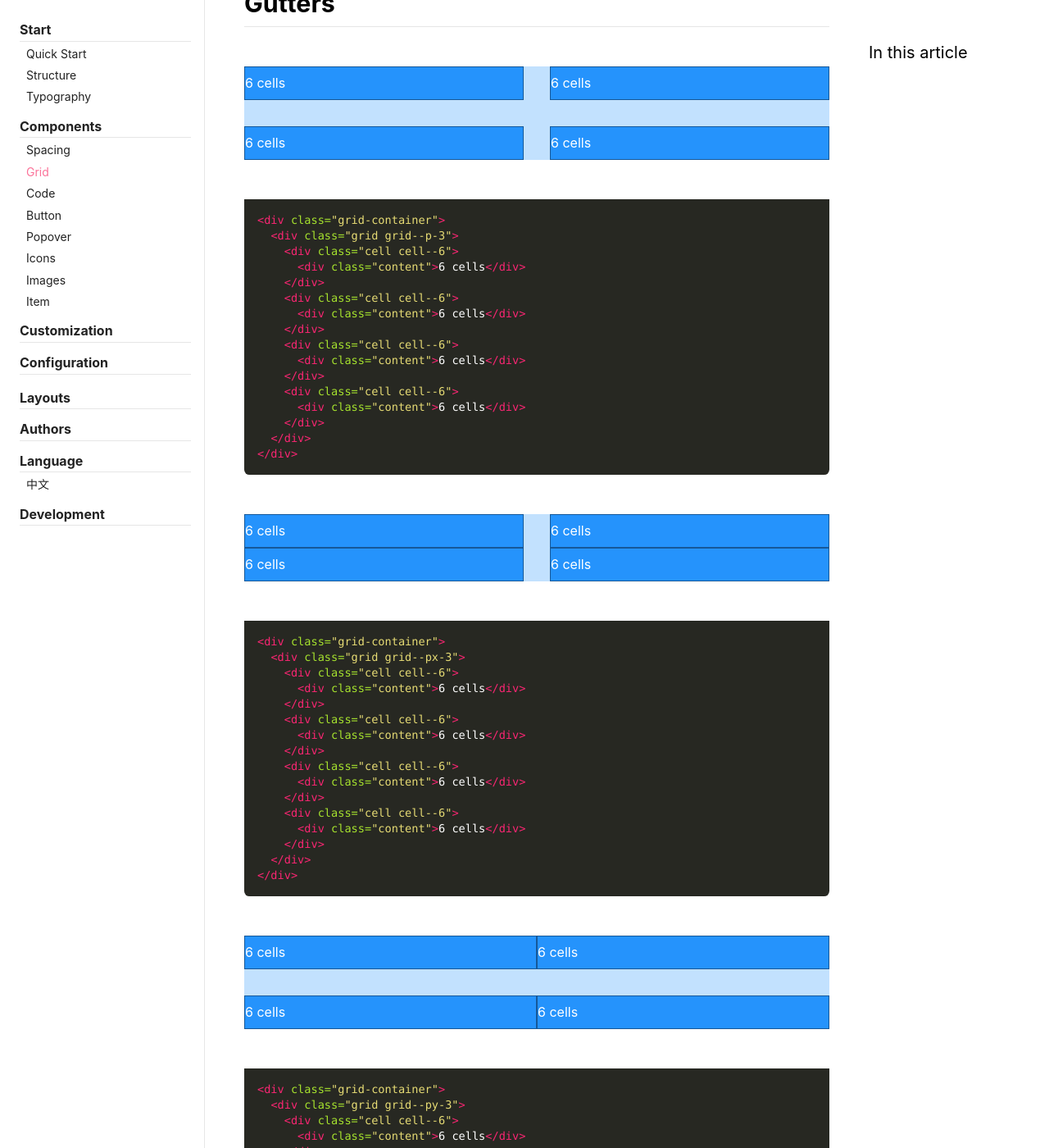
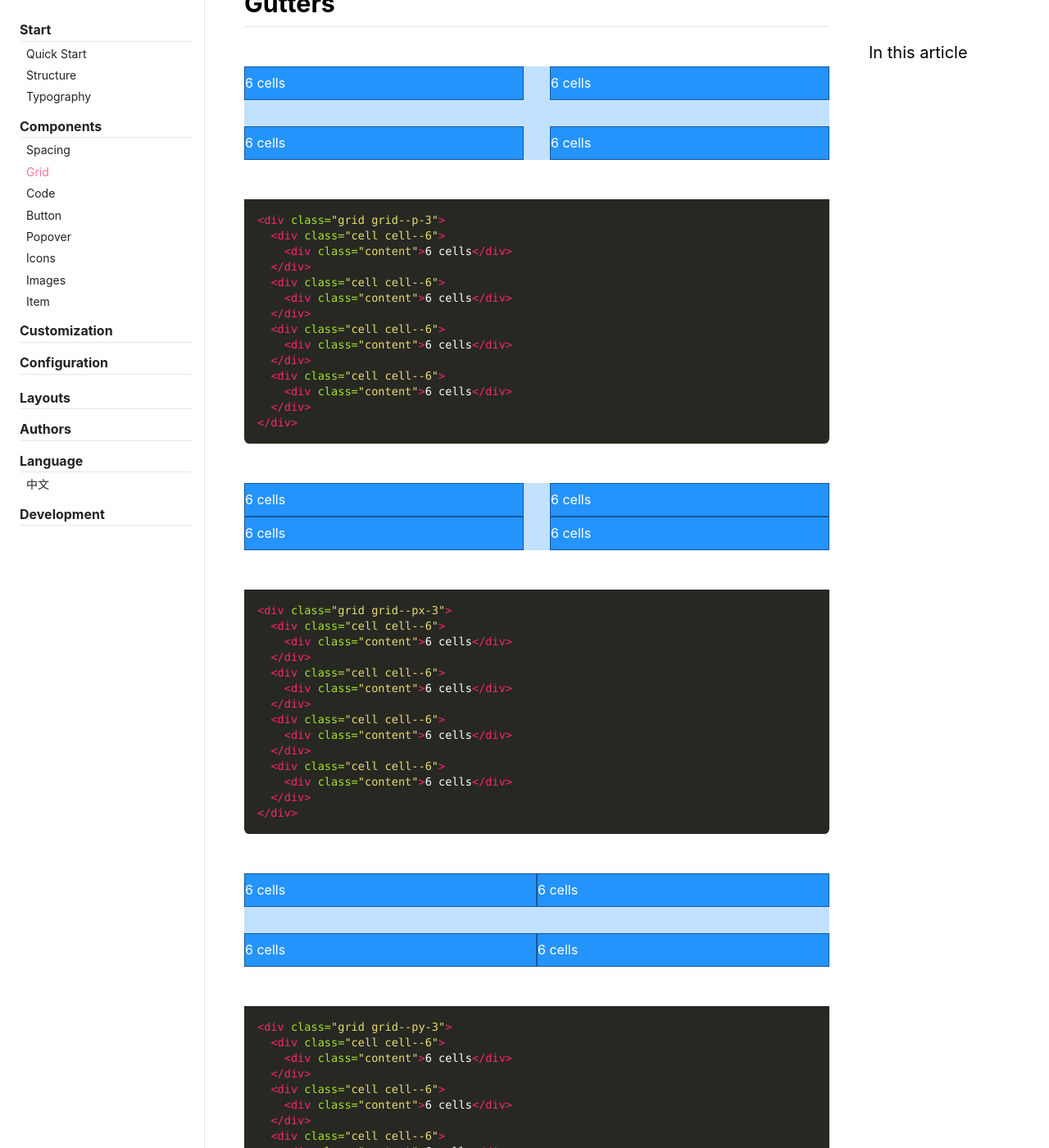
Before and after one commit to LawssssCat/jekyll-docs, a Jekyll site: the page built from _docs/en/components/grid.md, in a window 1280 px wide and 1400 px high, scrolled down 1742 px. Shown: the whole window at 82% size. Built offline with Jekyll 4.4.1, drawn with Linux system fonts in a browser that asks for light colours; comment, search, counter and statistics services are not loaded.

Commit message:
docs: grid improve

````diff
--- a/_docs/en/components/grid.md
+++ b/_docs/en/components/grid.md
@@ -110,90 +110,82 @@
 
 <!-- ============= -->
 {%- capture _code -%}
-<div class="grid-container">
-  <div class="grid grid--p-3">
-    <div class="cell cell--6">
-      <div class="content">6 cells</div>
-    </div>
-    <div class="cell cell--6">
-      <div class="content">6 cells</div>
-    </div>
-    <div class="cell cell--6">
-      <div class="content">6 cells</div>
-    </div>
-    <div class="cell cell--6">
-      <div class="content">6 cells</div>
-    </div>
+<div class="grid grid--p-3">
+  <div class="cell cell--6">
+    <div class="content">6 cells</div>
+  </div>
+  <div class="cell cell--6">
+    <div class="content">6 cells</div>
+  </div>
+  <div class="cell cell--6">
+    <div class="content">6 cells</div>
+  </div>
+  <div class="cell cell--6">
+    <div class="content">6 cells</div>
   </div>
 </div>
 {%- endcapture-%}
 <!-- ============= -->
-
-<div class="grid-example my-5">
+<div class="grid-example my-5 grid-container">
   {{ _code }}
 </div>
-
+<!-- ============= -->
 ```html
 {{ _code }}
 ```
 
 <!-- ============= -->
 {%- capture _code -%}
-<div class="grid-container">
-  <div class="grid grid--px-3">
-    <div class="cell cell--6">
-      <div class="content">6 cells</div>
-    </div>
-    <div class="cell cell--6">
-      <div class="content">6 cells</div>
-    </div>
-    <div class="cell cell--6">
-      <div class="content">6 cells</div>
-    </div>
-    <div class="cell cell--6">
-      <div class="content">6 cells</div>
-    </div>
+<div class="grid grid--px-3">
+  <div class="cell cell--6">
+    <div class="content">6 cells</div>
+  </div>
+  <div class="cell cell--6">
+    <div class="content">6 cells</div>
+  </div>
+  <div class="cell cell--6">
+    <div class="content">6 cells</div>
+  </div>
+  <div class="cell cell--6">
+    <div class="content">6 cells</div>
   </div>
 </div>
 {%- endcapture-%}
 <!-- ============= -->
-
-<div class="grid-example my-5">
+<div class="grid-example my-5 grid-container">
   {{ _code }}
 </div>
-
+<!-- ============= -->
 ```html
 {{ _code }}
 ```
 
 <!-- ============= -->
 {%- capture _code -%}
-<div class="grid-container">
-  <div class="grid grid--py-3">
-    <div class="cell cell--6">
-      <div class="content">6 cells</div>
-    </div>
-    <div class="cell cell--6">
-      <div class="content">6 cells</div>
-    </div>
-    <div class="cell cell--6">
-      <div class="content">6 cells</div>
-    </div>
-    <div class="cell cell--6">
-      <div class="content">6 cells</div>
-    </div>
+<div class="grid grid--py-3">
+  <div class="cell cell--6">
+    <div class="content">6 cells</div>
+  </div>
+  <div class="cell cell--6">
+    <div class="content">6 cells</div>
+  </div>
+  <div class="cell cell--6">
+    <div class="content">6 cells</div>
+  </div>
+  <div class="cell cell--6">
+    <div class="content">6 cells</div>
   </div>
 </div>
 {%- endcapture-%}
 <!-- ============= -->
-
-<div class="grid-example my-5">
+<div class="grid-example my-5 grid-container">
 {{ _code }}
 </div>
-
+<!-- ============= -->
 ```html
 {{ _code }}
 ```
+<!-- ============= -->
 
 ## Overflow
 
````
